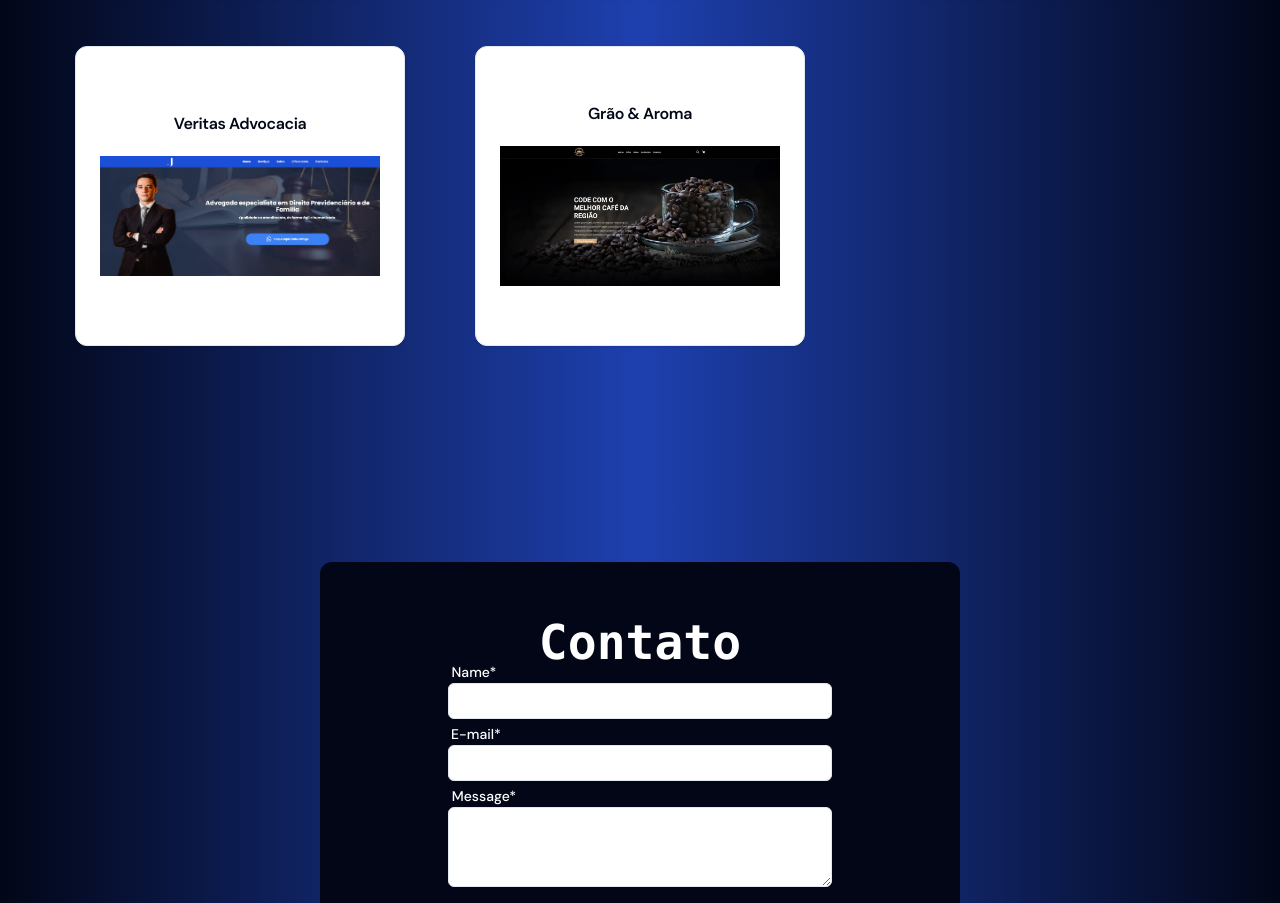
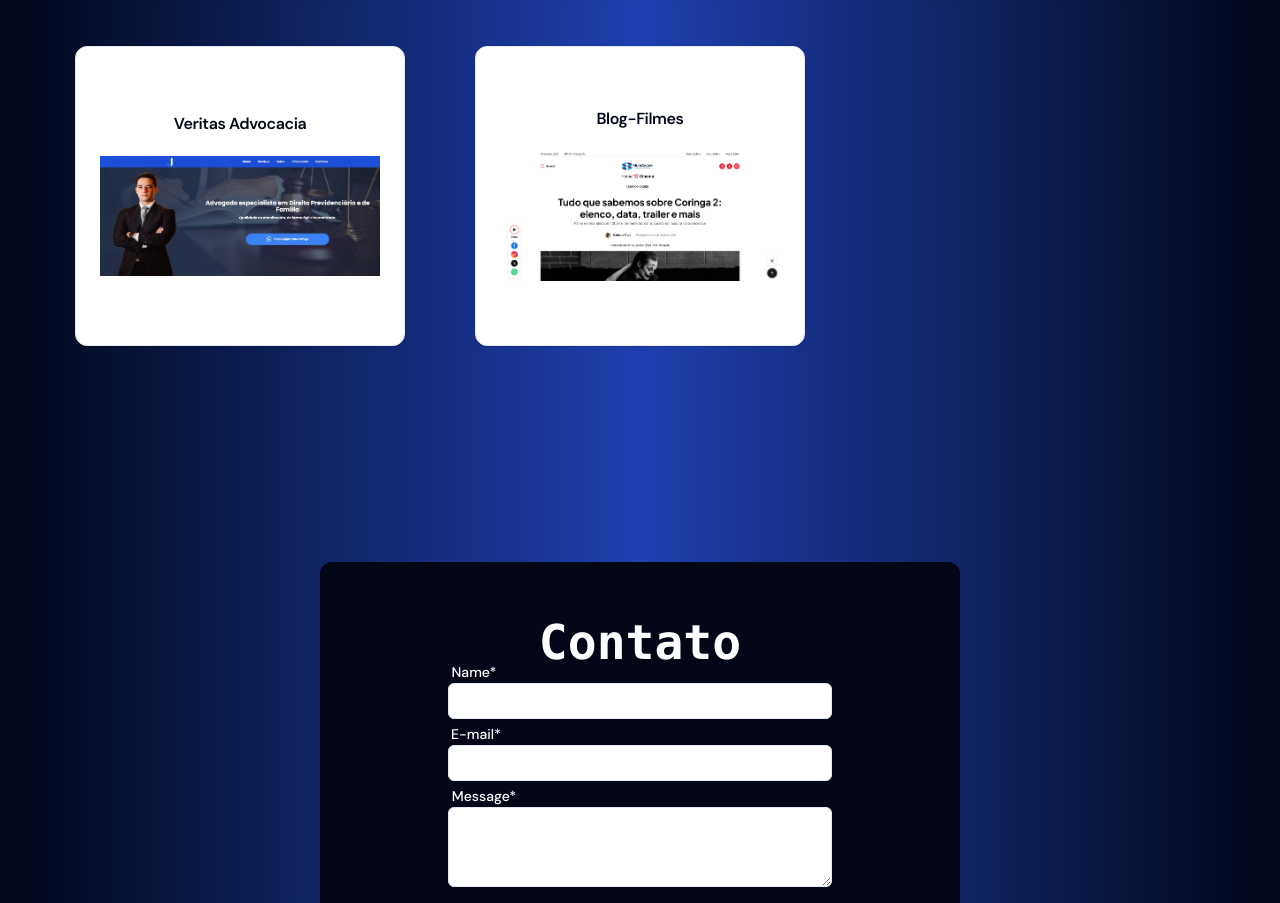
Before and after one commit to mizaeldragon/front-portfolio-mizael, a React (Vite) app: page / in a window 1280 px wide. Shown: the part 3302-4205 px from the top of the page. Built offline with nearby package versions, Linux system fonts and the light colour scheme.

Commit message:
feat: add project do blog

```diff
--- a/src/pages/Projects/Projects.jsx
+++ b/src/pages/Projects/Projects.jsx
@@ -1,5 +1,5 @@
 import React, { useState } from "react";
-import coffeImg from "../../assets/img/coffe-img.webp";
+import blogImg from "../../assets/img/img-blog.webp";
 import lpIsa from "../../assets/img/lpIsa.webp";
 import bgCardapio from "../../assets/img/bg-cardapio.webp";
 import lpAdv from "../../assets/img/p-1.webp";
@@ -63,14 +63,14 @@ const projects = [
   },
   {
     id: 5,
-    title: "Grão & Aroma",
-    description: "Landing page de apresentação para uma cafeteria.",
+    title: "Blog-Filmes",
+    description: "Landing page de apresentação de um blog sobre noticias de filmes.",
     technologies: [
       <FaHtml5 className="w-16 h-16 text-orange-500 animate-grow-ShrinkButton" />,
       <FaCss3Alt className="w-16 h-16 animate-grow-ShrinkButton" />,
     ],
-    image: coffeImg,
-    link: "https://mizaeldragon.github.io/coffe/",
+    image: blogImg,
+    link: "https://blog-noticia-filmes.vercel.app/",
   },
 ];
 
```
Also changed, not shown: src/assets/img/img-blog.webp (added).
